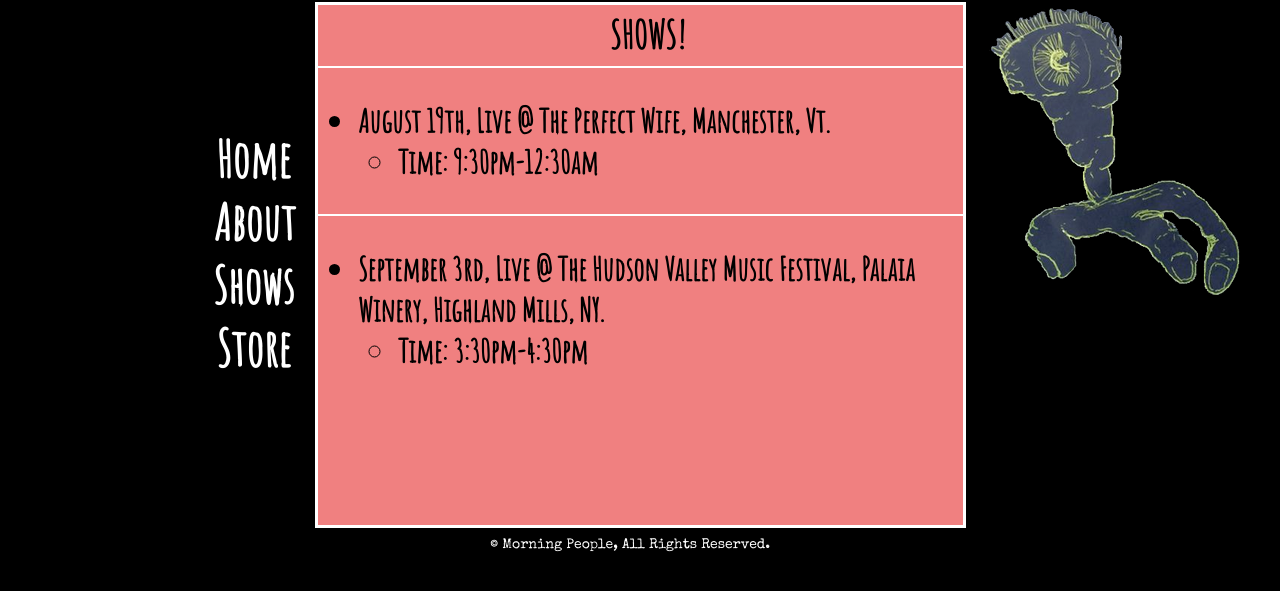
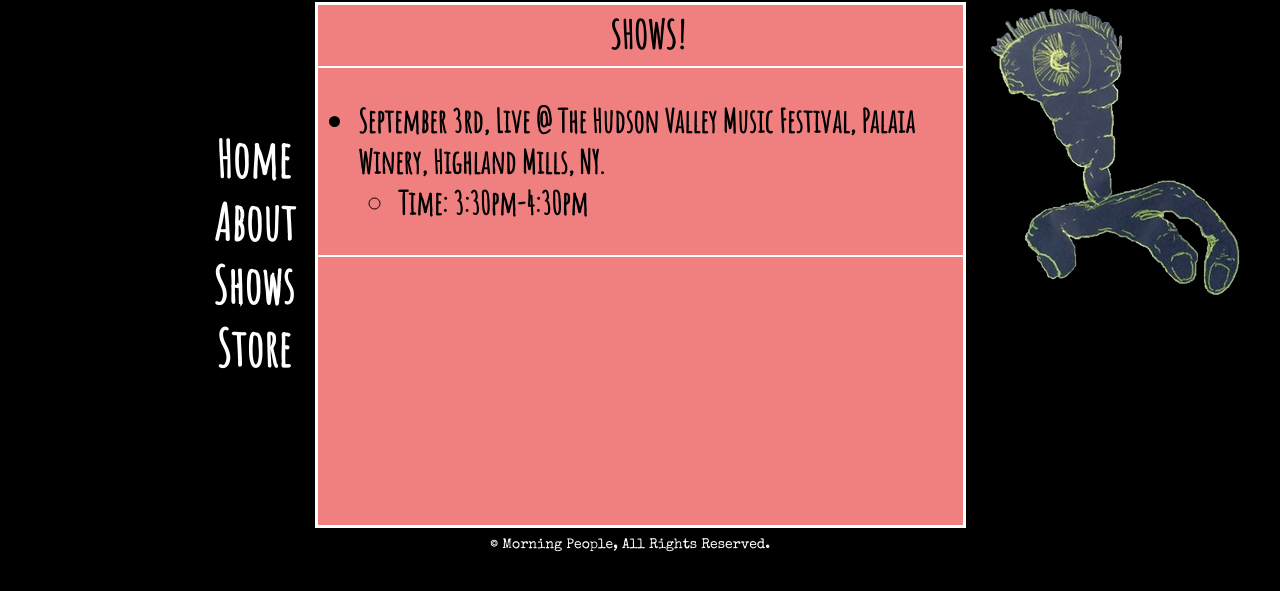
Before and after one commit to codyreandeau/Band-Website, a plain HTML site: page MorningPeopleShows.html in a window 1280 px wide. Shown: the part 103-694 px from the top of the page. Drawn offline with nearby package versions, Linux system fonts and the light colour scheme.

Commit message:
Deleted past show

```diff
--- a/MorningPeopleShows.html
+++ b/MorningPeopleShows.html
@@ -65,18 +65,12 @@
 <p class="center">SHOWS!</p>
 <hr></hr>
 <ul>
-    <li>August 19th, Live @ The Perfect Wife, Manchester, Vt.</li>
-        <ul>
-            <li>Time: 9:30pm-12:30am</li>
-        </ul>
-</ul>
-<hr></hr>
-<ul>
     <li>September 3rd, Live @ The Hudson Valley Music Festival, Palaia Winery, Highland Mills, NY.</li>
         <ul>
             <li>Time: 3:30pm-4:30pm</li>
         </ul>
 </ul>
+<hr></hr>
 </div>
 </div>
 <footer>
```
